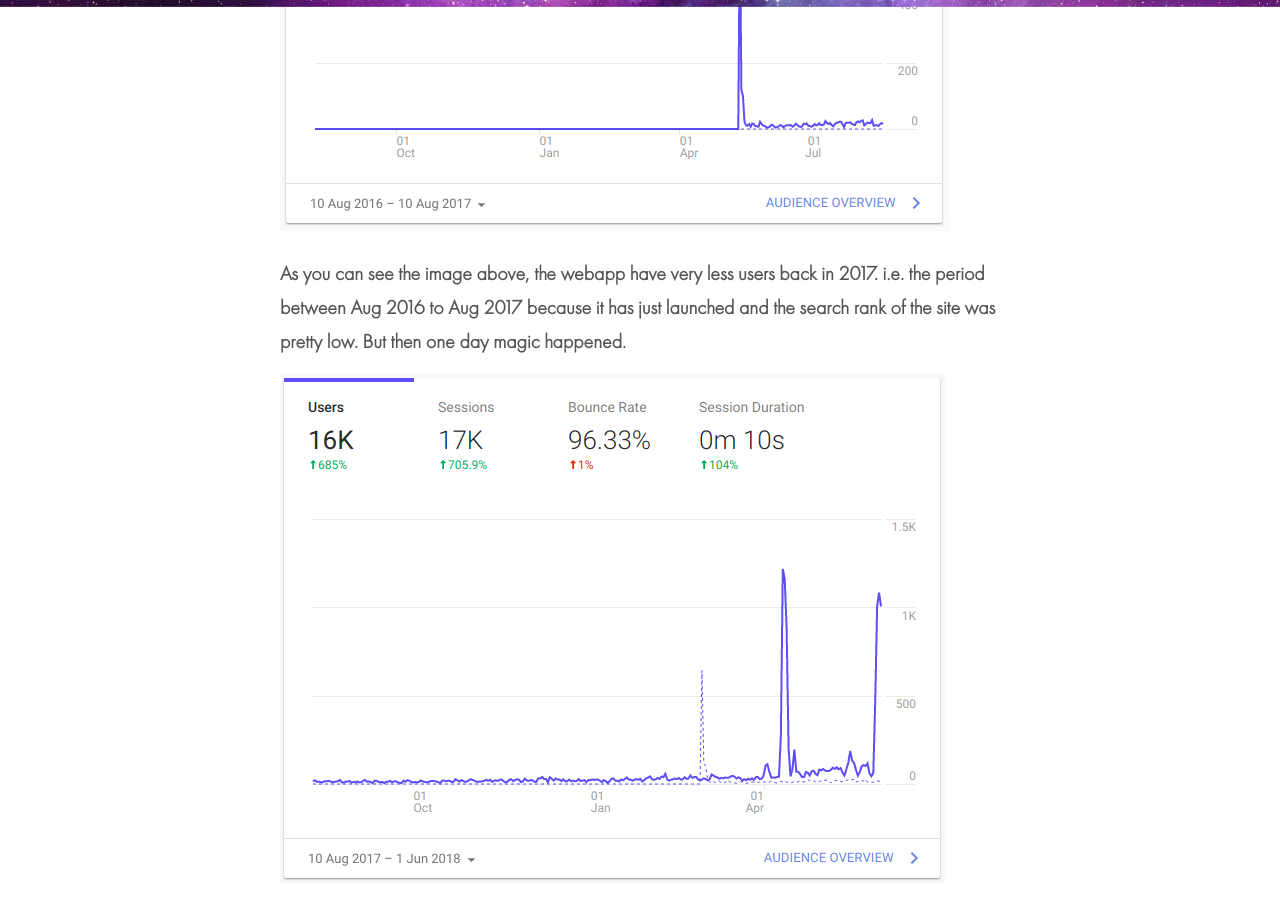
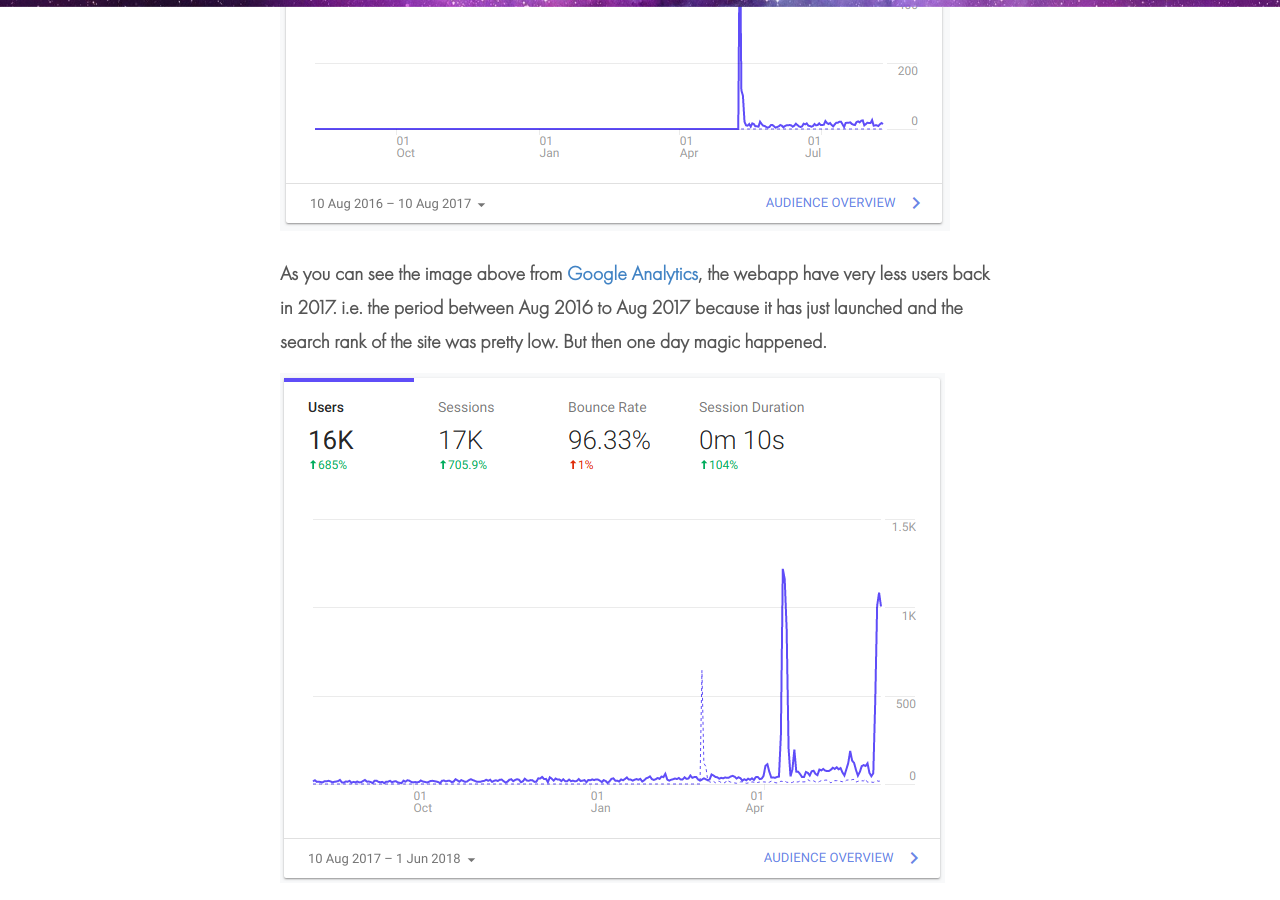
Before and after one commit to varunkumardev/amitmerchant1990.github.io, a Jekyll site: the page built from _posts/2018-11-21-How-My-Simple-Notepad-App-Went-From-Zero-To-10k-Users-Monthly.md, in a window 1280 px wide and 900 px high, scrolled down 1313 px. Built offline with Jekyll 4.4.1, drawn with Linux system fonts in a browser that asks for light colours; comment, search, counter and statistics services are not loaded.

Commit message:
Improve post

```diff
--- a/_posts/2018-11-21-How-My-Simple-Notepad-App-Went-From-Zero-To-10k-Users-Monthly.md
+++ b/_posts/2018-11-21-How-My-Simple-Notepad-App-Went-From-Zero-To-10k-Users-Monthly.md
@@ -13,7 +13,7 @@ A year later, I've got the domain name called [notepad.js.org](https://notepad.j
 
 ![](/images/aug2016-aug2017.png)
 
-As you can see the image above, the webapp have very less users back in 2017. i.e. the period between Aug 2016 to Aug 2017 because it has just launched and the search rank of the site was pretty low. But then one day magic happened.
+As you can see the image above from [Google Analytics](https://analytics.google.com/analytics/web/), the webapp have very less users back in 2017. i.e. the period between Aug 2016 to Aug 2017 because it has just launched and the search rank of the site was pretty low. But then one day magic happened.
 
 ![](/images/Apr-2018.png)
 
```
